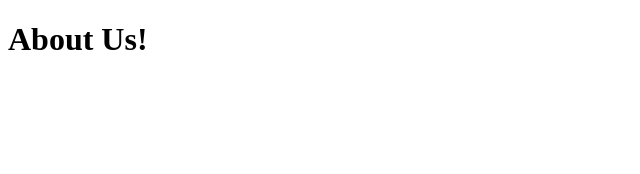
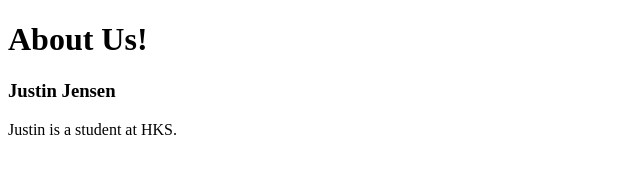
Before and after one commit to jjensen1212/FDI-Project, a plain HTML site: page our-team/index.html in a window 1280 px wide. Shown: the whole page, without its empty margins (0-640 px from the left). Drawn offline with Linux system fonts and the light colour scheme.

Commit message:
add Justin bio

```diff
--- a/our-team/index.html
+++ b/our-team/index.html
@@ -5,5 +5,7 @@
     </head>
     <body>
         <h1>About Us!</h1>
+        <h3>Justin Jensen</h3>
+        <p>Justin is a student at HKS.</p>
     </body>
 </html>
```
